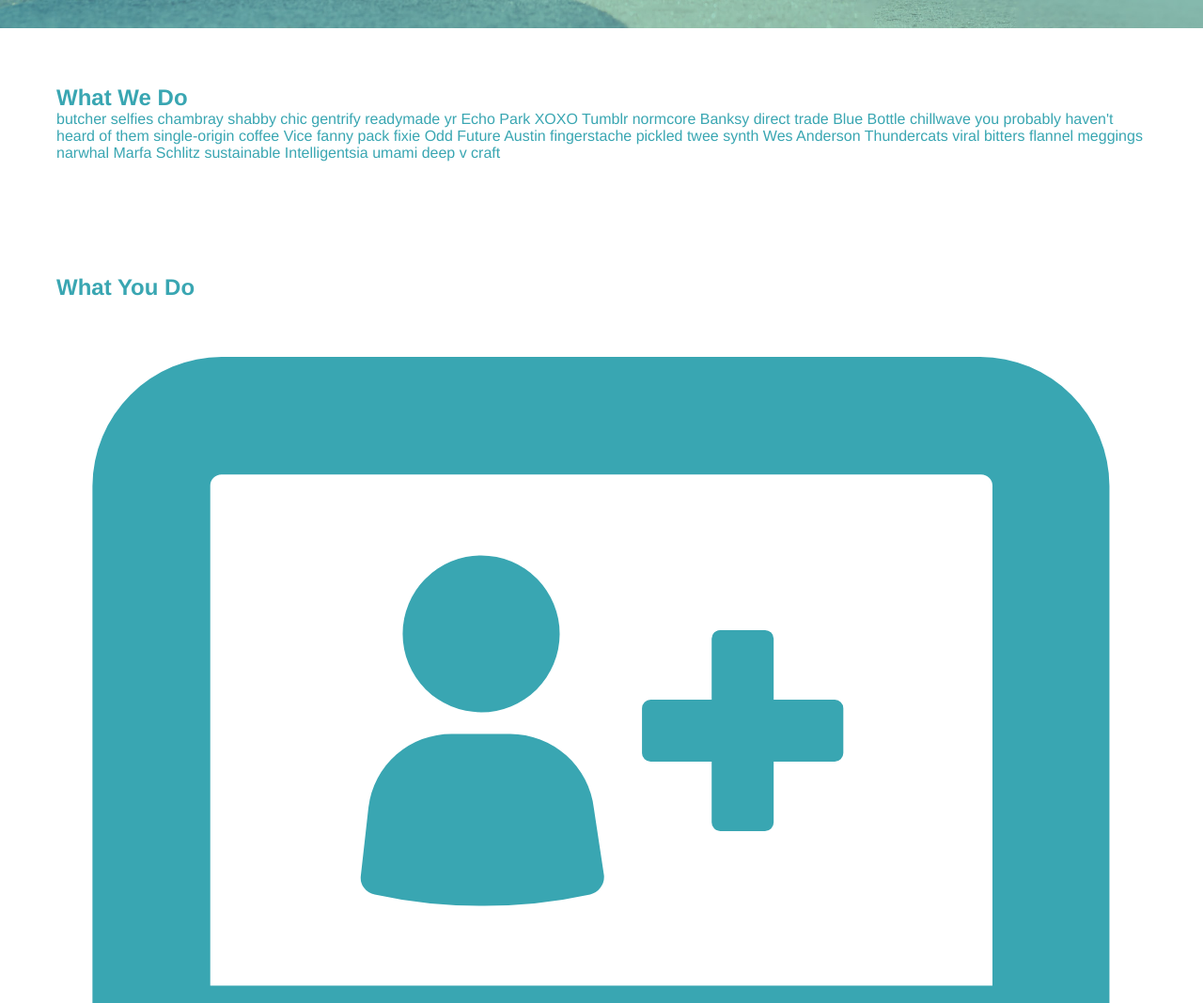
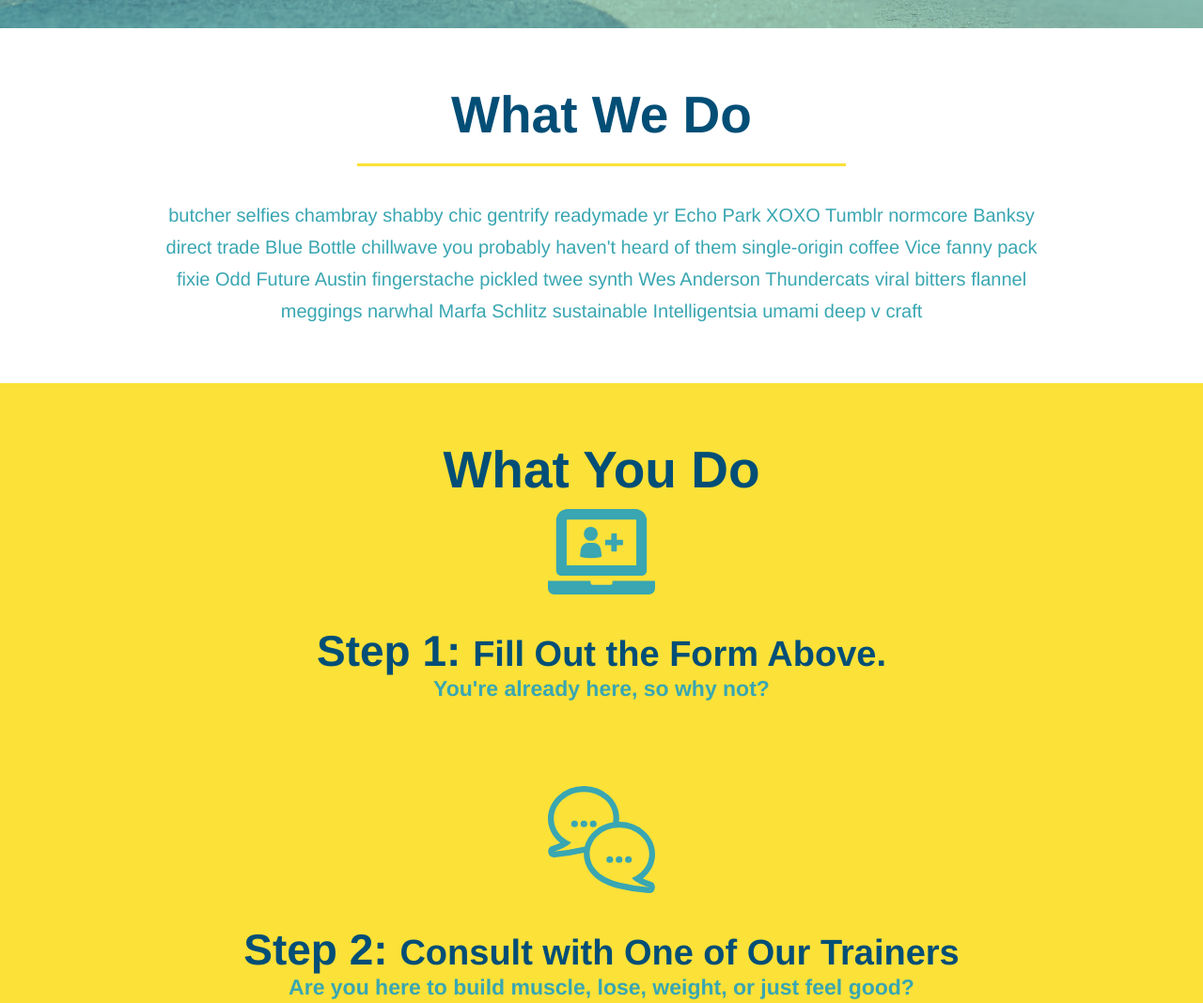
Before and after one commit to KeianaMorris/run-buddy, a plain HTML site: page index.html in a window 1280 px wide. Shown: the part 652-1720 px from the top of the page at 94% size. Drawn offline with Linux system fonts and the light colour scheme.

Commit message:
add color background

```diff
--- a/assets/css/style.css
+++ b/assets/css/style.css
@@ -83,7 +83,6 @@ body {
   .hero-form {
     ...
     border: solid 3px #024e76;
-
   }
 
   .hero-form {
@@ -123,3 +122,89 @@ body {
     font-size: 16px;
   }
   /* HERO STYLES END */
+
+  .intro {
+    text-align: center;
+  }
+
+  .intro h2 {
+    font-size: 55px;
+    color: #024e76;
+    margin-bottom: 35px;
+    padding: 0 100px 20px 100px;
+    border-bottom: 3px solid;
+    border-color: #fce138;
+  }
+  .intro h2 {
+    /* add this alongside your other declarations */
+    display: inline-block;
+  }
+
+  .intro p {
+    line-height: 1.7;
+    color: #39a6b2;
+    width: 80%;
+    font-size: 20px;
+  }
+  .intro p {
+    /* add this alongside your other declarations */
+    margin: 0 auto;
+  }
+  .steps {
+    text-align: center;
+    background: #fce138;
+  }
+  .steps h2 {
+    font-size: 55px;
+    color: #024e76;
+    margin-bottom: 35px;
+    padding: 0 100px 20px 100px;
+    border-bottom: 3px solid;
+    border-color: #39a6b2;
+  }
+  .section-title {
+    font-size: 55px;
+    color: #024e76;
+    margin-bottom: 35px;
+    padding: 0 100px 20px 100px;
+    display: inline-block;
+    border-bottom: 3px solid;
+  }
+
+  .primary-border {
+    border-color: #fce138;
+  }
+
+  .secondary-border {
+    border-color: #39a6b2;
+  }
+    /* remove this entire CSS rule */
+.intro h2 {
+
+}
+  /* and this one */
+  .steps h2 {
+
+  }
+  .steps div {
+    margin-bottom: 80px;
+  }
+
+  .steps img {
+    width: 15%;
+    margin: 10px 0;
+  }
+
+  .steps h3 {
+    color: #024e76;
+    font-size: 46px;
+    margin-top: 10px;
+  }
+
+  .steps p {
+    color: #39a6b2;
+    font-size: 23px;
+  }
+  .steps span {
+    font-size: 38px;
+  }
--- a/index.html
+++ b/index.html
@@ -67,8 +67,8 @@
     <!--end hero-->
 
     <!--"what we do" section-->
-    <section id="what-we-do">
-        <h2> What We Do</h2>
+    <section id="what-we-do" class="intro">
+        <h2 class="section-title primary-border">What We Do</h2>
         <p>
             butcher selfies chambray shabby chic gentrify readymade yr Echo Park XOXO Tumblr normcore Banksy direct trade
             Blue Bottle chillwave you probably haven't heard of them single-origin coffee Vice fanny pack fixie Odd
@@ -78,32 +78,32 @@
         </section>
 
     <!--"what you do" section-->
-    <section id="what-you-do">
-        <h2> What You Do</h2>
-    </section>
+    <section id="what-you-do" class="steps">
+        <h2 class="section-title secondary-border">What You Do
+
 
     <div>
         <!--insert this img element-->
         <img src="./assets/images/step-1.svg" alt="" />
-        <h3> Step 1: Fill Out the Form Above.</h3>
+        <h3>Step 1: <span>Fill Out the Form Above.</span></h3>
         <p>You're already here, so why not?</p>
     </div>
 
     <div>
         <img src="./assets/images/step-2.svg" alt="" />
-        <h3> Step 2: Consult with One of Our Trainers</h3>
+        <h3> Step 2: <span>Consult with One of Our Trainers</span></h3>
         <p>Are you here to build muscle, lose, weight, or just feel good? </p>
     </div>
 
     <div>
         <img src="./assets/images/step-3.svg" alt="" />
-        <h3>Step 3: Get Running</h3>
+        <h3>Step 3: <span>Get Running</span></h3>
         <p>Hit the ground running (literally) once your trainer lays out your plan.</p>
     </div>
 
     <div>
         <img src="./assets/images/step-4.svg" alt="" />
-        <h3> Step 4: See Results.</h3>
+        <h3> Step 4: <span>See Results.</span></h3>
         <p> Bi-weekly checkins with your trainer will keep you focused</p>
     </div>
 </section>
```
